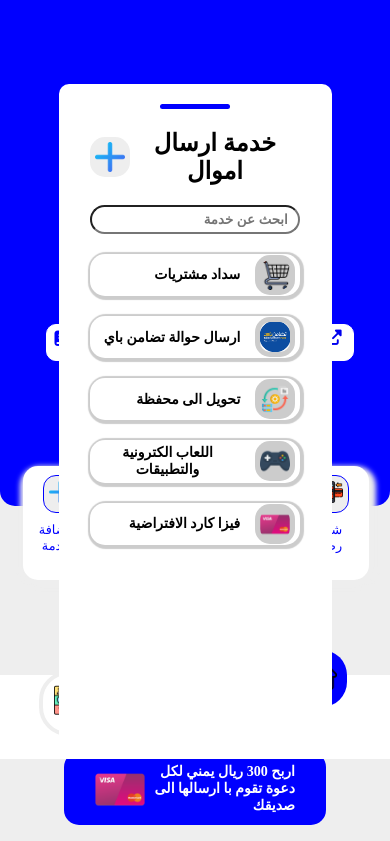
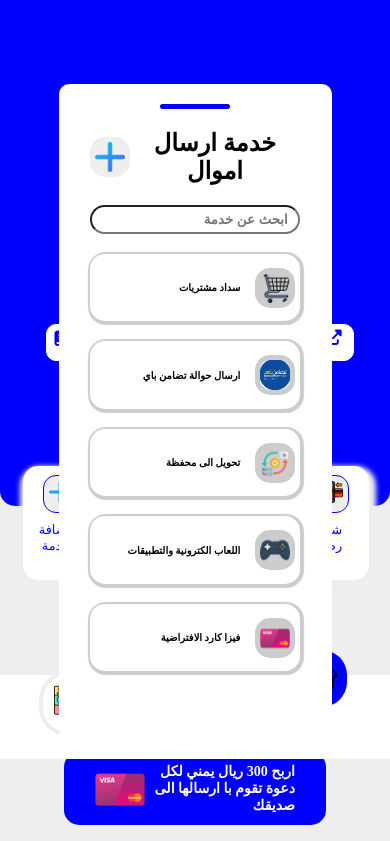
Before and after one commit to Mohammedhumidking/walitMohammedHumid, a PHP site: page /main.html in a window 390 px wide, after a click on "أرسال اموال". Shown: the part 85-926 px from the top of the page. Run offline with PHP 8.4, Linux system fonts and the light colour scheme; some libraries are stand-ins or nearby versions; grey boxes are pictures that could not be loaded.

Commit message:
midai.css

```diff
--- a/midai.css
+++ b/midai.css
@@ -148,12 +148,12 @@
 
     .serv-masseg {
         padding: 5px;
-        height: 5vh;
+        height: 8vh;
     }
 
     .serv-masseg p{
         margin-right: 15px;
-        font-size: 14px;
+        font-size: 10px;
     }
     /* index.html */
    .form-All{
```
